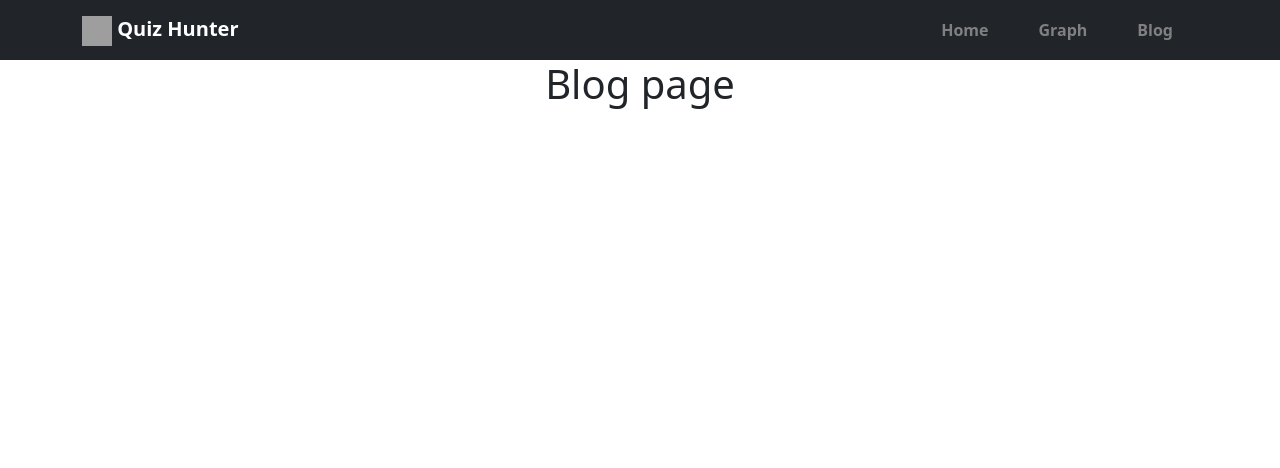
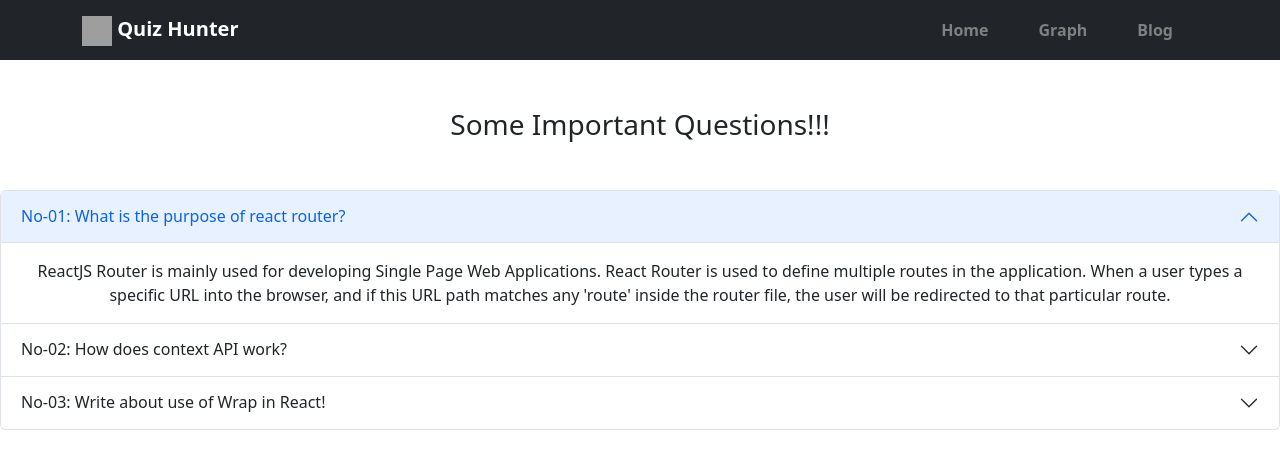
Before and after one commit to KawsarCoder/Quiz-Hunter, a React (Create React App) app: page /blog in a window 1280 px wide. Shown: the top 468 px of the page. Built offline with nearby package versions, Linux system fonts and the light colour scheme; grey boxes are pictures that could not be loaded.

Commit message:
Blog page & question added

```diff
--- a/src/component/Blog/Blog.js
+++ b/src/component/Blog/Blog.js
@@ -1,11 +1,47 @@
-import React from 'react';
+import React from "react";
+import Accordion from "react-bootstrap/Accordion";
 
 const Blog = () => {
-    return (
-        <div>
-            <h1>Blog page</h1>
-        </div>
-    );
+  return (
+    <div>
+      <h3 className="my-5">Some Important Questions!!!</h3>
+      <Accordion defaultActiveKey="0">
+        <Accordion.Item eventKey="0">
+          <Accordion.Header>
+            No-01: What is the purpose of react router?
+          </Accordion.Header>
+          <Accordion.Body>
+            ReactJS Router is mainly used for developing Single Page Web
+            Applications. React Router is used to define multiple routes in the
+            application. When a user types a specific URL into the browser, and
+            if this URL path matches any 'route' inside the router file, the
+            user will be redirected to that particular route.
+          </Accordion.Body>
+        </Accordion.Item>
+        <Accordion.Item eventKey="1">
+          <Accordion.Header>No-02: How does context API work?</Accordion.Header>
+          <Accordion.Body>
+            The React Context API is a way for a React app to effectively
+            produce global variables that can be passed around. This is the
+            alternative to "prop drilling" or moving props from grandparent to
+            child to parent, and so on.
+          </Accordion.Body>
+        </Accordion.Item>
+        <Accordion.Item eventKey="2">
+          <Accordion.Header>
+            No-03: Write about use of Wrap in React!
+          </Accordion.Header>
+          <Accordion.Body>
+            Wrapper components are components that surround unknown components
+            and provide a default structure to display the child components.
+            This pattern is useful for creating user interface (UI) elements
+            that are used repeatedly throughout a design, like modals, template
+            pages, and information tiles.
+          </Accordion.Body>
+        </Accordion.Item>
+      </Accordion>
+    </div>
+  );
 };
 
 export default Blog;
--- a/src/component/Card/Card.js
+++ b/src/component/Card/Card.js
@@ -12,8 +12,7 @@ const Card = ({ data }) => {
         <div className="card-body">
           <h5 className="card-title">{name}</h5>
           <p className="card-text text-white-50">
-            Some quick example text to build on the card title and make up the
-            bulk of the card's content.
+          Are you a budding computer programmer? Take our quiz to see how much you know about the world of coding!
           </p>
           <h5>Total: {total}</h5>
           <Link to={`/question/${id}`}>
--- a/src/component/Carousel/Carousel.js
+++ b/src/component/Carousel/Carousel.js
@@ -2,20 +2,19 @@ import Card from "react-bootstrap/Card";
 
 function ImgOverlayExample() {
   return (
-    <Card className="text-white h-75">
+    <Card className="text-white">
       <Card.Img
         src="https://webengage.com/blog/wp-content/uploads/sites/4/2018/04/How-to-Use-an-Interactive-Quiz-to-Boost-Your-Online-Conversions.png"
         alt="Card image"
       />
-      <Card.ImgOverlay>
-        <Card.Title className="fw-bold fs-2 mt-5">
+      <Card.ImgOverlay className="mt-3">
+        <Card.Title className="fw-bold fs-4">
           Check your ability, Grow your skill
         </Card.Title>
-        <Card.Text className="text-white-50">
-          This is a wider card with supporting text below as a natural lead-in
-          to additional content. This content is a little bit longer.
+        <Card.Text className="text-white-50 w-75 m-auto mt-2">
+          Want to test your knowledge of a specific language or topic? Give our
+          free coding quizzes a try!
         </Card.Text>
-        <Card.Text>Last updated 3 mins ago</Card.Text>
       </Card.ImgOverlay>
     </Card>
   );
```
